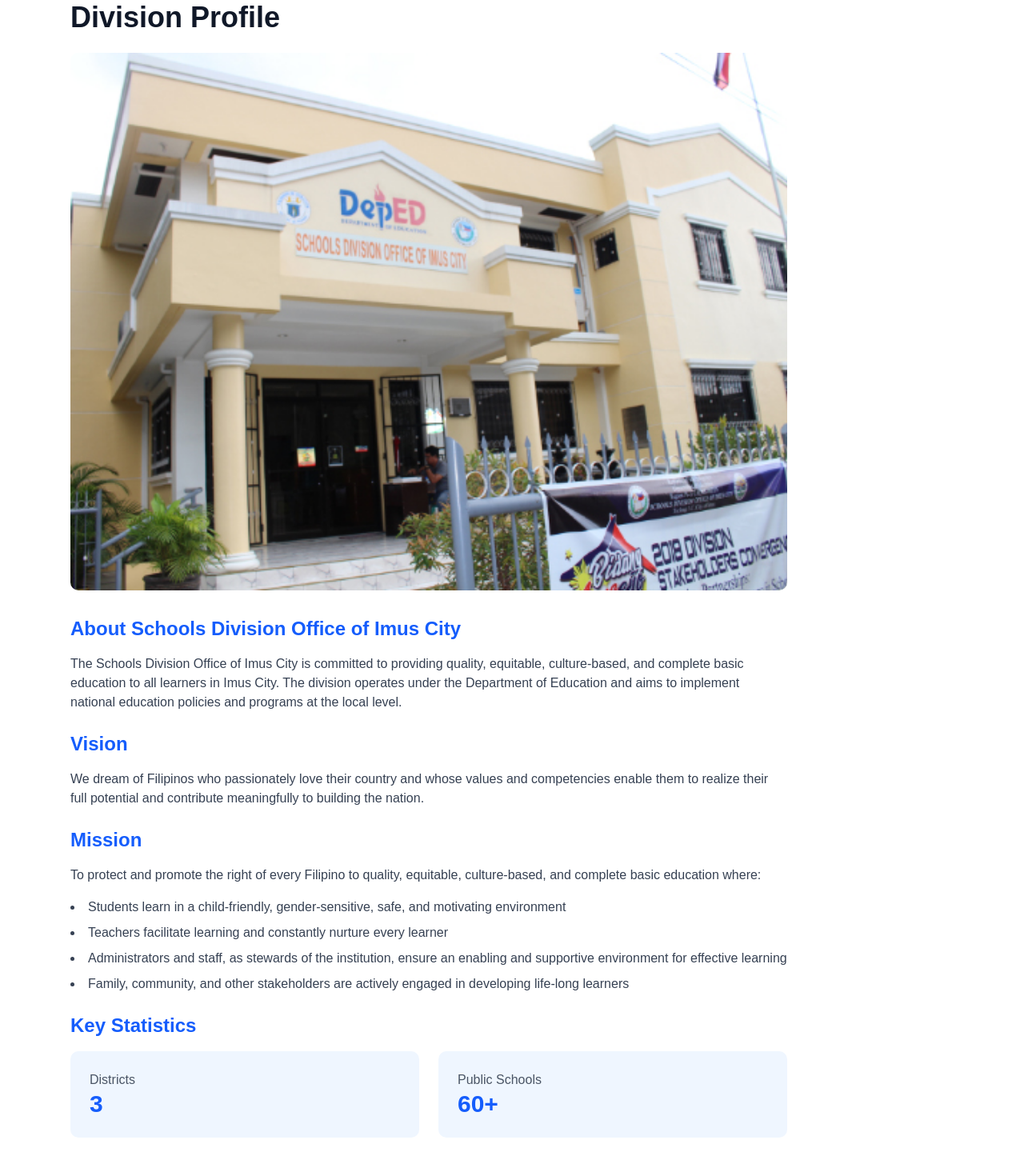
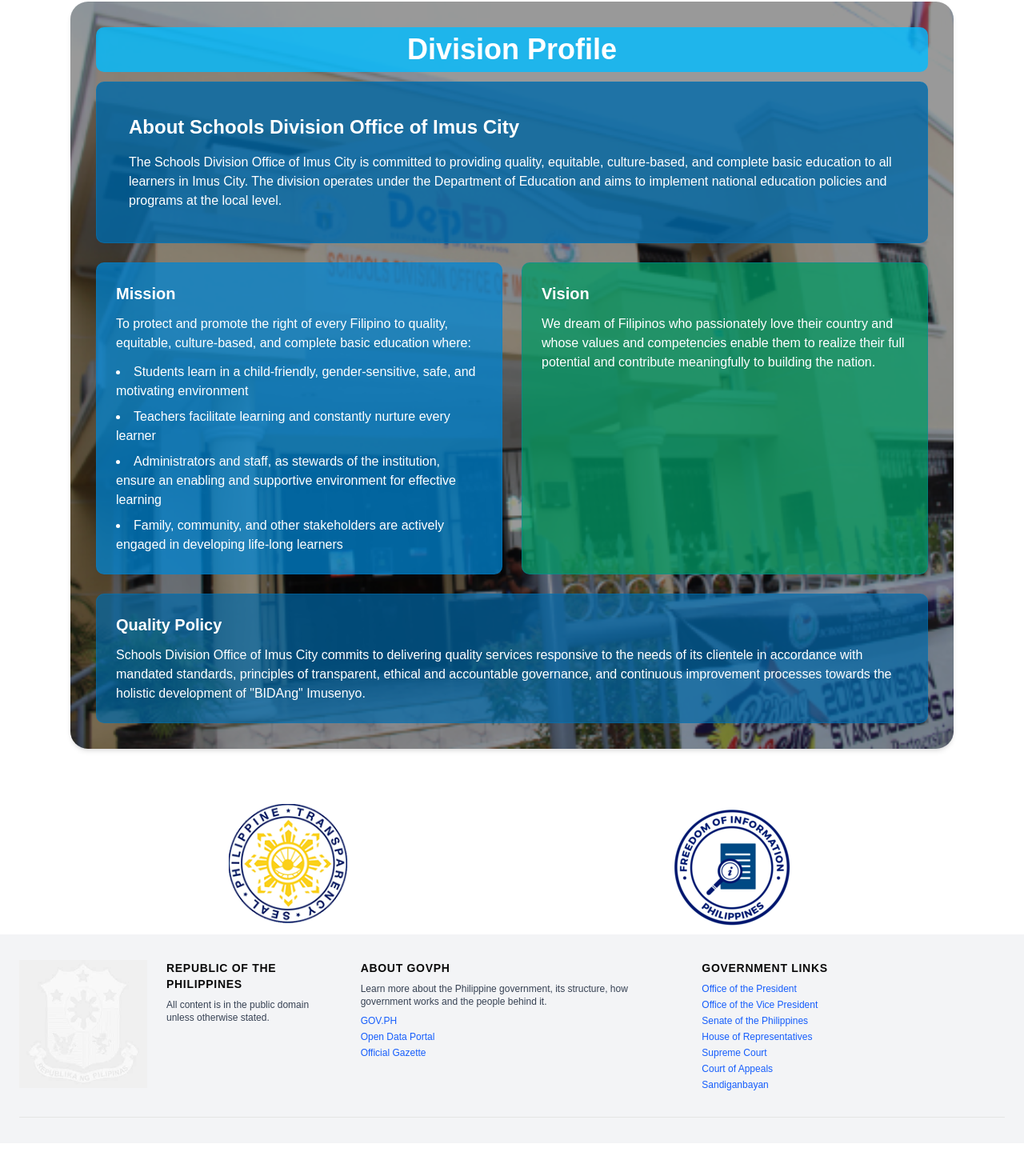
Before and after one commit to shaunieboy31/depedweb, a Next.js app: page /about-us/division-profile in a window 1280 px wide. Shown: the part 267-1717 px from the top of the page at 80% size. After the commit the page ends 1696 px from the top, so only its background shows below. Built offline with nearby package versions, Linux system fonts and the light colour scheme.

Commit message:
Division Profile and Cards

```diff
--- a/app/about-us/division-profile/page.tsx
+++ b/app/about-us/division-profile/page.tsx
@@ -1,101 +1,95 @@
-import Image from "next/image";
-
 export default function DivisionProfile() {
   return (
     <div className="w-full">
       <section className="px-4 lg:px-16 py-16">
-        <div className="max-w-4xl">
-          <h1 className="text-4xl font-bold text-gray-900 mb-6">
+        <div className="max-w-6xl mx-auto">
+          <div
+            className="relative rounded-3xl overflow-hidden shadow-md p-8 bg-cover bg-center"
+            style={{ backgroundImage: "url('/images/newbuilding.webp')" }}
+          >
+            <div className="absolute inset-0 bg-black/40" aria-hidden />
+            <div className="relative z-10">
+              <div className="bg-sky-400/80 text-white rounded-lg p-2 mb-3">
+                <h1 className="text-center text-4xl font-bold text-white">
                   Division Profile
                 </h1>
-
-          <div className="mb-8">
-            <Image
-              src="/images/newbuilding.webp"
-              alt="Schools Division Office of Imus City"
-              width={1200}
-              height={640}
-              className="w-full rounded-lg object-cover"
-            />
               </div>
-
-          <div className="prose prose-lg max-w-none text-gray-700 space-y-6">
-            <div>
-              <h2 className="text-2xl font-bold text-blue-600 mb-4">
+              <div className="space-y-6">
+                {/* Large About card */}
+                <div className="bg-sky-700/80 text-white rounded-lg p-10 border border-sky-600/30">
+                  <h2 className="text-2xl font-bold text-white mb-4">
                     About Schools Division Office of Imus City
                   </h2>
-              <p>
+                  <p className="text-white">
                     The Schools Division Office of Imus City is committed to
-                providing quality, equitable, culture-based, and complete basic
-                education to all learners in Imus City. The division operates
-                under the Department of Education and aims to implement national
-                education policies and programs at the local level.
+                    providing quality, equitable, culture-based, and complete
+                    basic education to all learners in Imus City. The division
+                    operates under the Department of Education and aims to
+                    implement national education policies and programs at the
+                    local level.
                   </p>
                 </div>
 
-            <div>
-              <h2 className="text-2xl font-bold text-blue-600 mb-4">Vision</h2>
-              <p>
-                We dream of Filipinos who passionately love their country and
-                whose values and competencies enable them to realize their full
-                potential and contribute meaningfully to building the nation.
+                {/* Two-column Vision & Mission */}
+                <div className="grid grid-cols-1 md:grid-cols-2 gap-6">
+                  <div className="bg-sky-600/75 text-white rounded-lg p-6 border border-sky-600/30">
+                    <h3 className="text-xl font-semibold text-white mb-3">
+                      Mission
+                    </h3>
+                    <p className="text-white mb-3">
+                      To protect and promote the right of every Filipino to
+                      quality, equitable, culture-based, and complete basic
+                      education where:
                     </p>
-            </div>
-
-            <div>
-              <h2 className="text-2xl font-bold text-blue-600 mb-4">Mission</h2>
-              <p className="mb-4">
-                To protect and promote the right of every Filipino to quality,
-                equitable, culture-based, and complete basic education where:
-              </p>
-              <ul className="list-disc list-inside space-y-2">
+                    <ul className="list-disc list-inside text-white space-y-2">
                       <li>
-                  Students learn in a child-friendly, gender-sensitive, safe,
-                  and motivating environment
+                        Students learn in a child-friendly, gender-sensitive,
+                        safe, and motivating environment
                       </li>
                       <li>
-                  Teachers facilitate learning and constantly nurture every
-                  learner
+                        Teachers facilitate learning and constantly nurture
+                        every learner
                       </li>
                       <li>
-                  Administrators and staff, as stewards of the institution,
-                  ensure an enabling and supportive environment for effective
-                  learning
+                        Administrators and staff, as stewards of the
+                        institution, ensure an enabling and supportive
+                        environment for effective learning
                       </li>
                       <li>
-                  Family, community, and other stakeholders are actively engaged
-                  in developing life-long learners
+                        Family, community, and other stakeholders are actively
+                        engaged in developing life-long learners
                       </li>
                     </ul>
                   </div>
 
-            <div>
-              <h2 className="text-2xl font-bold text-blue-600 mb-4">
-                Key Statistics
-              </h2>
-              <div className="grid grid-cols-1 md:grid-cols-2 gap-6">
-                <div className="bg-blue-50 p-6 rounded-lg">
-                  <p className="text-gray-600">Districts</p>
-                  <p className="text-3xl font-bold text-blue-600">3</p>
-                </div>
-                <div className="bg-blue-50 p-6 rounded-lg">
-                  <p className="text-gray-600">Public Schools</p>
-                  <p className="text-3xl font-bold text-blue-600">60+</p>
-                </div>
+                  <div className="bg-emerald-600/75 text-white rounded-lg p-6 border border-sky-600/30">
+                    <h3 className="text-xl font-semibold text-white mb-3">
+                      Vision
+                    </h3>
+                    <p className="text-white">
+                      We dream of Filipinos who passionately love their country
+                      and whose values and competencies enable them to realize
+                      their full potential and contribute meaningfully to
+                      building the nation.
+                    </p>
                   </div>
                 </div>
 
-            <div>
-              <h2 className="text-2xl font-bold text-blue-600 mb-4">
+                {/* Full-width Quality Policy card */}
+                <div className="bg-sky-700/70 text-white rounded-lg p-6 border border-sky-600/25">
+                  <h3 className="text-xl font-semibold text-white mb-3">
                     Quality Policy
-              </h2>
-              <p>
-                Schools Division Office of Imus City Commits to delivering
+                  </h3>
+                  <p className="text-white">
+                    Schools Division Office of Imus City commits to delivering
                     quality services responsive to the needs of its clientele in
-                accordance with mandated standards, principles of transparent,
-                ethical and accountable governance, and continuous improvement
-                process towards the holistic development of "BIDAng" Imusenyo.
+                    accordance with mandated standards, principles of
+                    transparent, ethical and accountable governance, and
+                    continuous improvement processes towards the holistic
+                    development of "BIDAng" Imusenyo.
                   </p>
+                </div>
+              </div>
             </div>
           </div>
         </div>
--- a/app/about-us/history/page.tsx
+++ b/app/about-us/history/page.tsx
@@ -126,7 +126,7 @@
           />
           <div className="relative z-10 px-4 py-8">
             <div className="max-w-4xl mx-auto space-y-4">
-              <div className="bg-indigo-600/30 text-white rounded-lg p-6 shadow backdrop-blur-sm border border-indigo-500/20">
+              <div className="bg-indigo-600/30 text-white rounded-lg p-6 shadow backdrop-blur-sm border border-indigo-500/20  transform transition hover:-translate-y-1">
                 <p className="text-lg leading-relaxed">
                   The Department of Education was established through the
                   Education Decree of 1863 as the Superior Commission of Primary
@@ -140,7 +140,7 @@
                 </p>
               </div>
 
-              <div className="bg-pink-600/30 text-white rounded-lg p-6 shadow backdrop-blur-sm border border-pink-500/20">
+              <div className="bg-pink-600/30 text-white rounded-lg p-6 shadow backdrop-blur-sm border border-pink-500/20  transform transition hover:-translate-y-1">
                 <p className="text-lg leading-relaxed">
                   The Department of Education (DepEd) formulates, implements,
                   and coordinates policies, plans, programs and projects in the
```
Lines whose indentation alone changed are shown as unchanged.
